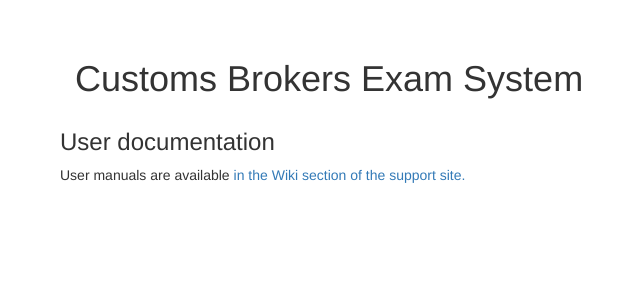
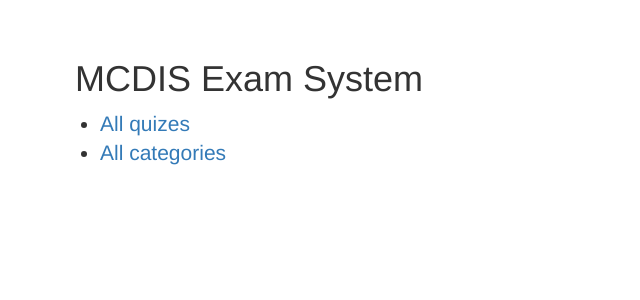
Before and after one commit to kostik/django_quiz_written, a Django app: template templates/page_home.html in a window 1280 px wide. Shown: the part 51-351 px from the top of the page, without its empty margins (10-650 px from the left). Run offline with Django 3.2, Linux system fonts and the light colour scheme; the template is opened without the code that fills it: most values are stand-ins (such as "Sample title", 1, 10 or a date in 2020); some libraries are stand-ins or nearby versions.

Commit message:
fixes #665 + new interface features

```diff
--- a/templates/base.html
+++ b/templates/base.html
@@ -72,7 +72,17 @@
             {% endblock %}
 
             {% block nav_user %}
+
                 {% if user.is_authenticated %}
+                    {% if perms.quiz.view_sittings %}
+                        <div class="navbar-form navbar-right">
+                            <a href="{% url 'quiz_marking' %}" class="btn btn-default">
+                                {% bootstrap_icon "th-list" %} {% trans "List of complete exams" %}
+                            </a>
+                        </div>
+
+                    {% endif %}
+
                     <div class="navbar-form navbar-right">
                         <a href="{% url 'password_change' %}" class="btn btn-default">
                             <span class="glyphicon glyphicon-user"></span> {{ user.get_username }}
@@ -83,6 +93,7 @@
                         </a>
                     </div>
                 {% endif %}
+
             {% endblock %}
 
         </div>
--- a/templates/page_home.html
+++ b/templates/page_home.html
@@ -14,22 +14,15 @@
 {% block content %}
     <h1>
         {% block title %}
-            {% trans "Customs Brokers Exam System" %}
+            {% trans "MCDIS Exam System" %}
         {% endblock %}
     </h1>
 
     <div class="row">
-            <h3>{% trans "User documentation" %}</h3>
-
-            <p>{% bootstrap_icon "book" %} {% trans "User manuals are available" %}
-                <a href="/todo">
-                {% trans " in the Wiki section of the support site." %}
-                    {% comment %}
-                    todo: $( "h1" ).first().load( "/redmine/projects/vrs-support/wiki .wiki-page" );
-                    {% endcomment %}
-                </a>
-            </p>
-        </div>
+        <ul class="lead">
+            <li><a href="{% url 'quiz_index' %}">{% trans "All quizes" %}</a></li>
+            <li><a href="{% url 'quiz_category_list_all' %}">{% trans "All categories" %}</a></li>
+        </ul>
     </div>
 {% endblock %}
 
--- a/templates/registration/password_change_done.html
+++ b/templates/registration/password_change_done.html
@@ -9,8 +9,6 @@
 
                 <p>{% trans "Password successfully changed." %}</p>
 
-                <p><a href="{% url 'profile' %}">{% trans "Profile" %}</a></p>
-
                 <p><a href="{% url 'home' %}">{% trans "Home" %}</a></p>
             </div>
         </div>
```
Also changed, not shown: templates/registration/password_change_form.html (+7 -0 lines).
